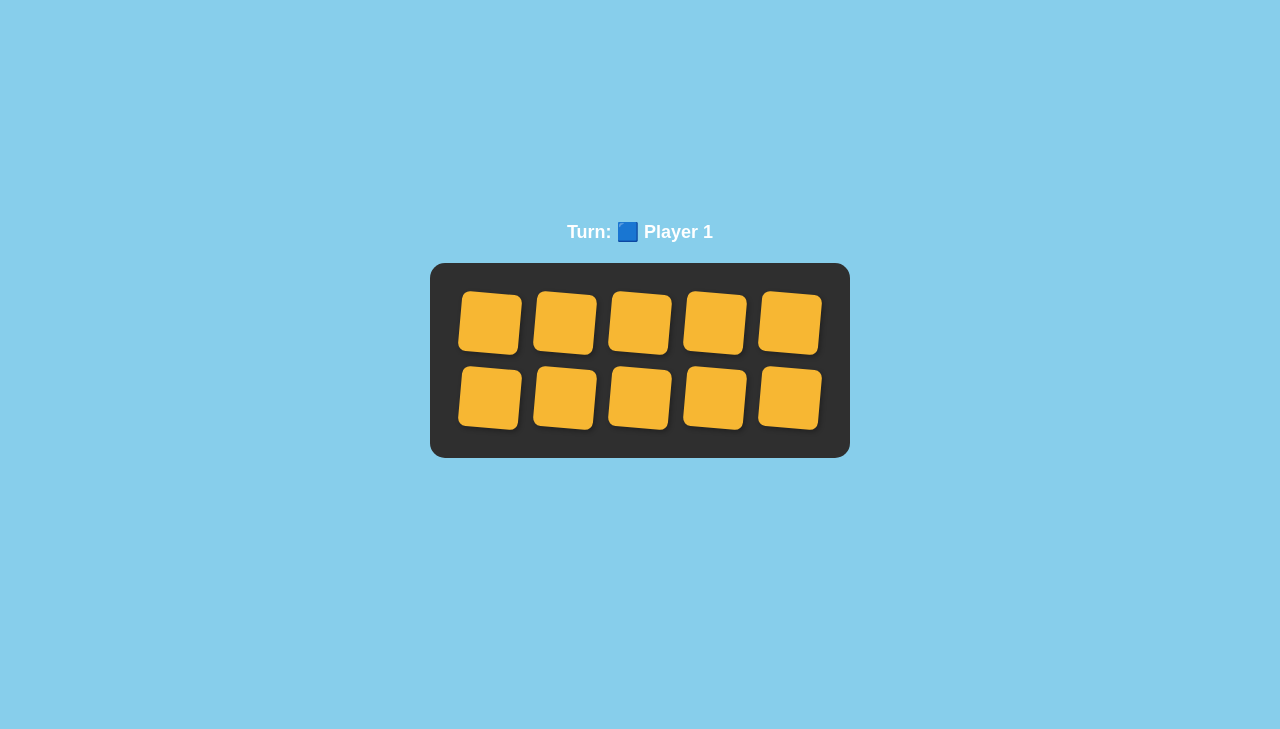
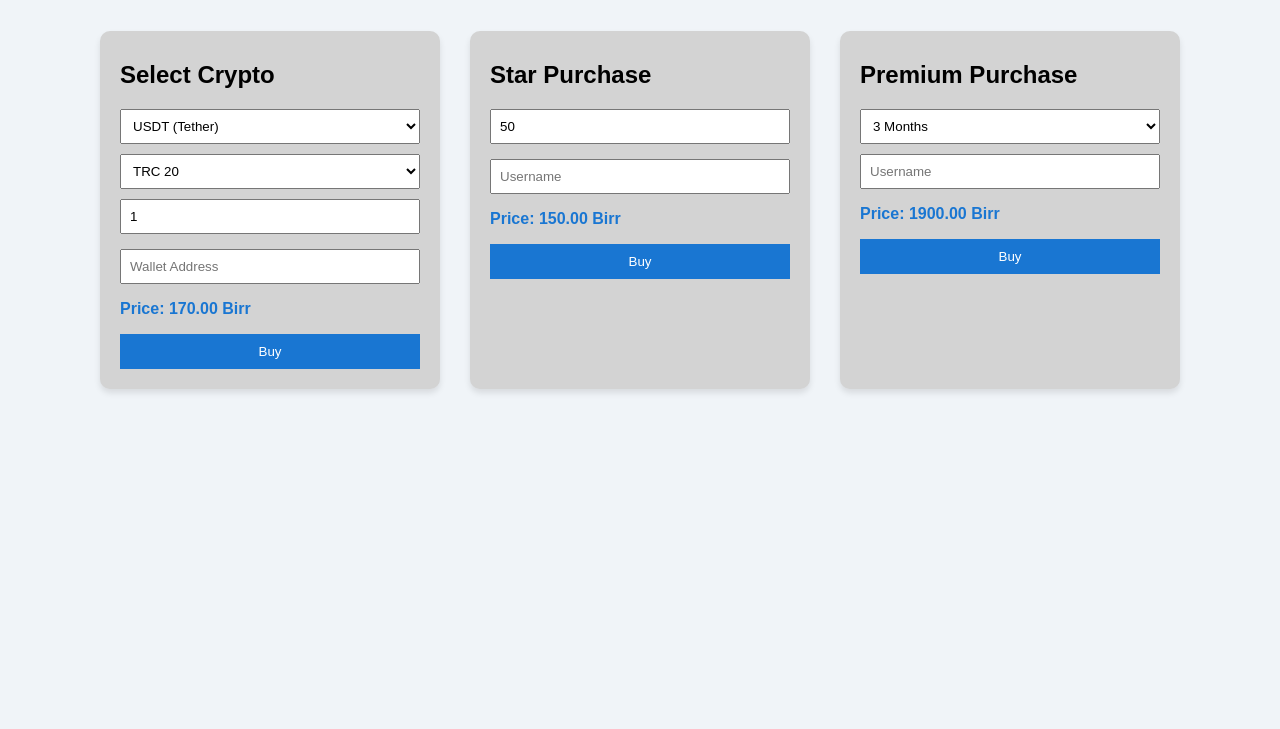
Before and after one commit to hs-project-web/.et, a plain HTML site: page index.html in a window 1280 px wide. Shown: the part 71-800 px from the top of the page. Drawn offline with Linux system fonts and the light colour scheme.

Commit message:
Add files via upload

```diff
--- /dev/null
+++ b/hs.css
@@ -0,0 +1,77 @@
+body {
+    font-family: Arial, sans-serif;
+    margin: 0;
+    padding: 0;
+    background: #f0f4f8;
+    text-align: center;
+}
+
+header {
+    background: #1976d2;
+    color: white;
+    padding: 15px;
+}
+
+h1 {
+    margin: 0;
+}
+
+.product-section {
+    display: flex;
+    justify-content: center;
+    padding: 20px;
+    flex-wrap: wrap;
+}
+
+.card {
+    background-color: #d3d3d3;
+    padding: 20px;
+    margin: 15px;
+    width: 300px;
+    max-width: 350px;
+    box-shadow: 0 4px 6px rgba(0, 0, 0, 0.1);
+    border-radius: 10px;
+    text-align: left;
+}
+
+h2 {
+    margin-top: 10px;
+    color: black;
+}
+
+.select-field, .input-field {
+    display: block;
+    width: 100%; /* Equal width for all fields */
+    padding: 8px;
+    margin: 10px 0;
+    box-sizing: border-box; /* Ensures padding doesn't affect width */
+}
+
+button.buy-btn {
+    background: #1976d2;
+    color: white;
+    border: none;
+    padding: 10px;
+    width: 100%; /* Ensures button width is equal */
+    cursor: pointer;
+}
+
+button.buy-btn:disabled {
+    background: #cccccc;
+}
+
+p {
+    color: #1976d2;
+}
+
+input[type="number"], input[type="text"] {
+    margin-bottom: 15px;
+}
+
+.crypto-details {
+    display: block;
+}
+
+.card select, .card input {
+    width: 100%;
+}
--- a/index.html
+++ b/index.html
@@ -1,23 +1,65 @@
 <!DOCTYPE html>
 <html lang="en">
 <head>
-  <meta charset="UTF-8" />
-  <meta name="viewport" content="width=device-width, initial-scale=1.0"/>
-  <title>Memory Game</title>
-  <link rel="stylesheet" href="game.css" />
+    <meta charset="UTF-8">
+    <meta name="viewport" content="width=device-width, initial-scale=1.0">
+    <title>Hs SHOP</title>
+    <link rel="stylesheet" href="hs.css">
 </head>
 <body>
-  <div class="scoreboard">
-    <div>🟦 <span id="player1">0</span></div>
-    <div>🔴 <span id="player2">0</span></div>
-  </div>
+    <header>
+        <h1>Hs SHOP</h1>
+    </header>
 
-  <div id="turn-indicator">Turn: 🟦 Player 1</div>
+    <main>
+        <section id="crypto-section" class="product-section">
+            <!-- Card for Crypto Selection -->
+            <div class="card">
+                <h2>Select Crypto</h2>
+                <select id="crypto-selection" class="select-field">
+                    <option value="USDT">USDT (Tether)</option>
+                    <option value="TON">TON (Toncoin)</option>
+                    <option value="SOL">SOL (Solana)</option>
+                </select>
 
-  <div class="game-board" id="gameBoard"></div>
+                <!-- Crypto Details -->
+                <div class="crypto-details">
+                    <select id="crypto-network" class="select-field">
+                        <option value="TRC 20">TRC 20</option>
+                        <option value="BEP 20">BEP 20</option>
+                        <option value="Binance ID">Binance ID</option>
+                        <option value="OKX UID">OKX UID</option>
+                    </select>
+                    <input type="number" id="crypto-quantity" class="input-field" placeholder="Quantity" min="1" value="1">
+                    <input type="text" id="crypto-wallet" class="input-field" placeholder="Wallet Address">
+                    <p><strong>Price: <span id="crypto-price">170</span> Birr</strong></p>
+                    <button type="button" class="buy-btn" onclick="buyCrypto()">Buy</button>
+                </div>
+            </div>
 
-  <button class="exit-btn" onclick="location.reload()">EXIT</button>
+       <!-- For Star Purchase -->
+<div class="card">
+    <h2>Star Purchase</h2>
+    <input type="number" id="star-quantity" class="input-field" placeholder="Quantity (Min 50)" min="50" value="50">
+    <input type="text" id="star-username" class="input-field" placeholder="Username">
+    <p><strong>Price: <span id="star-price">150</span> Birr</strong></p>
+   <button type="button" class="buy-btn" onclick="buyStar()">Buy</button>
+</div>
 
-  <script src="game.js"></script>
+<!-- For Premium Purchase -->
+<div class="card">
+    <h2>Premium Purchase</h2>
+    <select id="premium-duration" class="select-field">
+        <option value="3 Months">3 Months</option>
+        <option value="6 Months">6 Months</option>
+        <option value="1 Year">1 Year</option>
+    </select>
+    <input type="text" id="premium-username" class="input-field" placeholder="Username">
+    <p><strong>Price: <span id="premium-price">1200</span> Birr</strong></p>
+<button type="button" class="buy-btn" onclick="buyPremium()">Buy</button>
+</div>
+    </main>
+
+    <script src="script.js"></script>
 </body>
 </html>
--- /dev/null
+++ b/script.js
@@ -0,0 +1,118 @@
+const prices = {
+    USDT: 170,
+    TON: 660,
+    SOL: 38000,
+    STAR: 150,
+    PREMIUM: {
+        "3 Months": 1900,
+        "6 Months": 2900,
+        "1 Year": 3700
+    }
+};
+
+const minQuantities = {
+    USDT: 1,
+    TON: 0.3,
+    SOL: 0.0005,
+    STAR: 50
+};
+
+// Get current date in YYYY-MM-DD format
+function getCurrentDate() {
+    const today = new Date();
+    return today.toISOString().split('T')[0];
+}
+
+// Update the crypto price
+function updatePrice() {
+    const selectedCrypto = document.getElementById("crypto-selection").value;
+    const quantity = parseFloat(document.getElementById("crypto-quantity").value);
+    const priceElement = document.getElementById("crypto-price");
+
+    if (isNaN(quantity) || quantity <= 0) {
+        priceElement.innerText = "0";
+        return;
+    }
+
+    const price = prices[selectedCrypto];
+    const totalPrice = price * quantity;
+    priceElement.innerText = totalPrice.toFixed(2);
+}
+
+// Update the star price
+function updateStarPrice() {
+    const quantity = parseInt(document.getElementById("star-quantity").value);
+    const priceElement = document.getElementById("star-price");
+
+    if (quantity < minQuantities.STAR) {
+        priceElement.innerText = "Minimum 50 stars required.";
+        return;
+    }
+
+    const totalPrice = (prices.STAR * (quantity / minQuantities.STAR));
+    priceElement.innerText = totalPrice.toFixed(2);
+}
+
+// Update the premium price
+function updatePremiumPrice() {
+    const selectedDuration = document.getElementById("premium-duration").value;
+    const priceElement = document.getElementById("premium-price");
+
+    const price = prices.PREMIUM[selectedDuration];
+    priceElement.innerText = price.toFixed(2);
+}
+
+// Handle Crypto Purchase
+function buyCrypto() {
+    const crypto = document.getElementById("crypto-selection").value;
+    const quantity = document.getElementById("crypto-quantity").value;
+    const network = document.getElementById("crypto-network").value;
+    const wallet = document.getElementById("crypto-wallet").value;
+    const price = document.getElementById("crypto-price").textContent;
+    const date = getCurrentDate();
+
+    const message = `🛒 New Order\n\n📌 I WANT TO BUY: ${crypto}\n📦 Amount: ${quantity}\n🌐 Network: ${network}\n🏦 Address: ${wallet}\n💰 Price: ${price} Birr\n📅 Date: ${date}`;
+
+    redirectToTelegram(message);
+}
+
+// Handle Star Purchase
+function buyStar() {
+    const quantity = document.getElementById("star-quantity").value;
+    const username = document.getElementById("star-username").value;
+    const price = document.getElementById("star-price").textContent;
+    const date = getCurrentDate();
+
+    const message = `🛒 New Order\n\n📌 I WANT TO BUY: Star\n📦 Amount: ${quantity}\n👤 Username: ${username}\n💰 Price: ${price} Birr\n📅 Date: ${date}`;
+
+    redirectToTelegram(message);
+}
+
+// Handle Premium Purchase
+function buyPremium() {
+    const duration = document.getElementById("premium-duration").value;
+    const username = document.getElementById("premium-username").value;
+    const price = document.getElementById("premium-price").textContent;
+    const date = getCurrentDate();
+
+    const message = `🛒 New Order\n\n📌 I WANT TO BUY: Premium\n📦 Duration: ${duration}\n👤 Username: ${username}\n💰 Price: ${price} Birr\n📅 Date: ${date}`;
+
+    redirectToTelegram(message);
+}
+
+// Redirect to Telegram with formatted message
+function redirectToTelegram(message) {
+    const telegramLink = `https://t.me/super_ett?text=${encodeURIComponent(message)}`;
+    window.location.href = telegramLink;
+}
+
+// Event listeners to trigger the price updates
+document.getElementById("crypto-selection").addEventListener("change", updatePrice);
+document.getElementById("crypto-quantity").addEventListener("input", updatePrice);
+document.getElementById("star-quantity").addEventListener("input", updateStarPrice);
+document.getElementById("premium-duration").addEventListener("change", updatePremiumPrice);
+
+// Initially call to set the prices when the page loads
+updatePrice();
+updateStarPrice();
+updatePremiumPrice();
```
